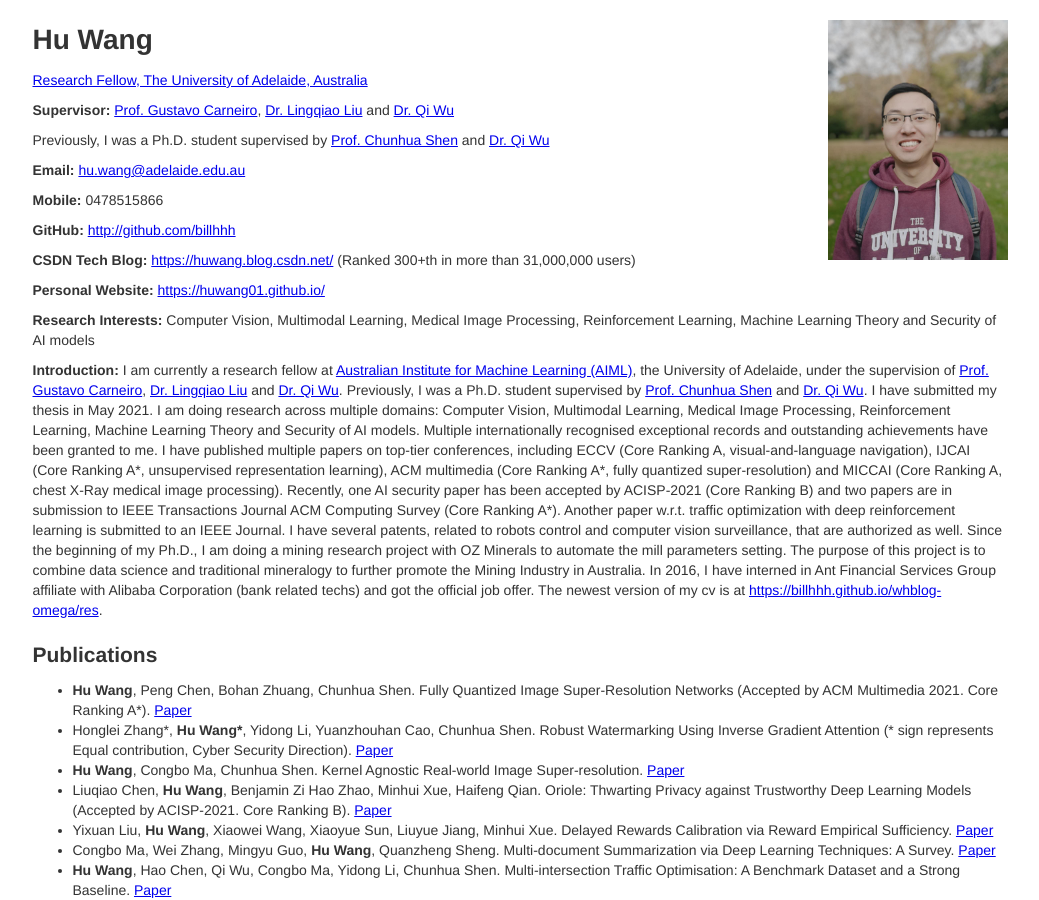
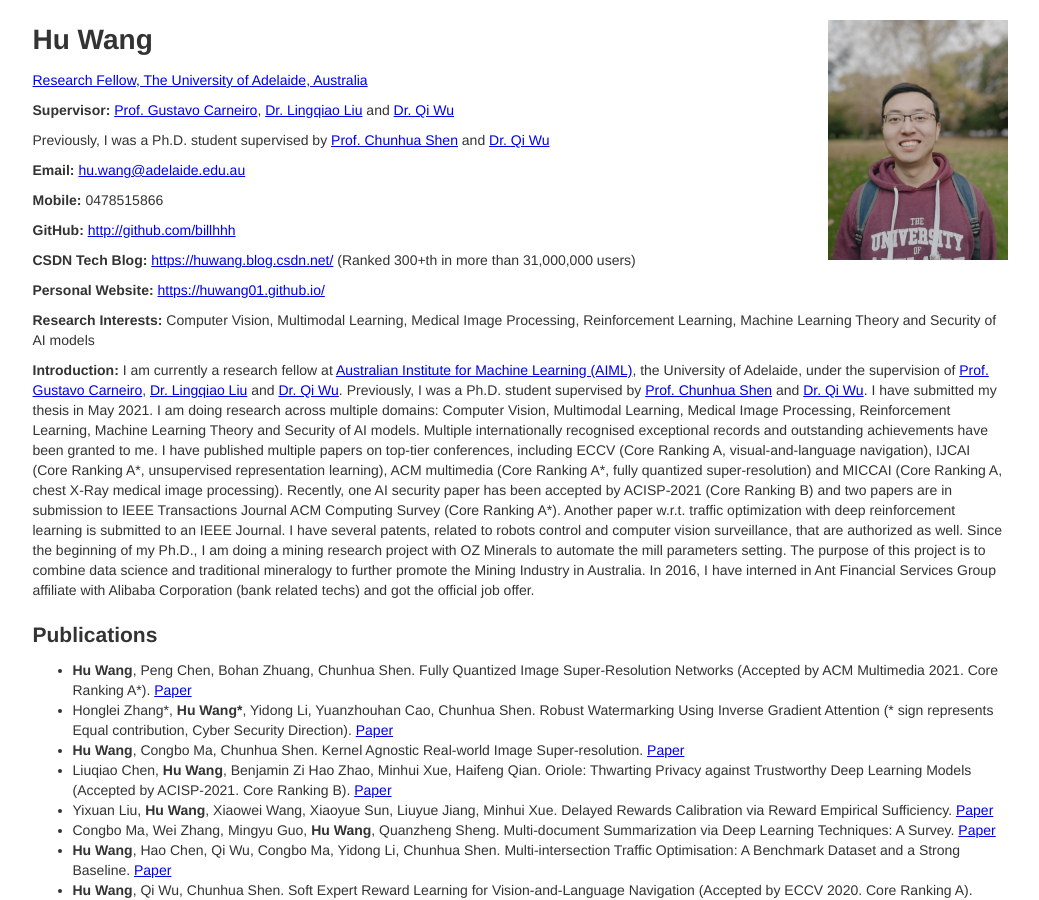
Before and after one commit to billhhh/whblog-omega, a Jekyll site: the page res/index.html, which Jekyll copies as it is, in a window 1280 px wide and 900 px high. Shown: the whole window, without its empty margins (120-1159 px from the left). Built offline with Jekyll 4.4.1, drawn with Linux system fonts in a browser that asks for light colours.

Commit message:
Update index.html

```diff
--- a/res/index.html
+++ b/res/index.html
@@ -57,7 +57,6 @@
 	I have several patents, related to robots control and computer vision surveillance, that are authorized as well.
 	Since the beginning of my Ph.D., I am doing a mining research project with OZ Minerals to automate the mill parameters setting. The purpose of this project is to combine data science and traditional mineralogy to further promote the Mining Industry in Australia.
 	In 2016, I have interned in Ant Financial Services Group affiliate with Alibaba Corporation (bank related techs) and got the official job offer.
-	The newest version of my cv is at <a href="https://billhhh.github.io/whblog-omega/res">https://billhhh.github.io/whblog-omega/res</a>.
       </p>
 
 
```
